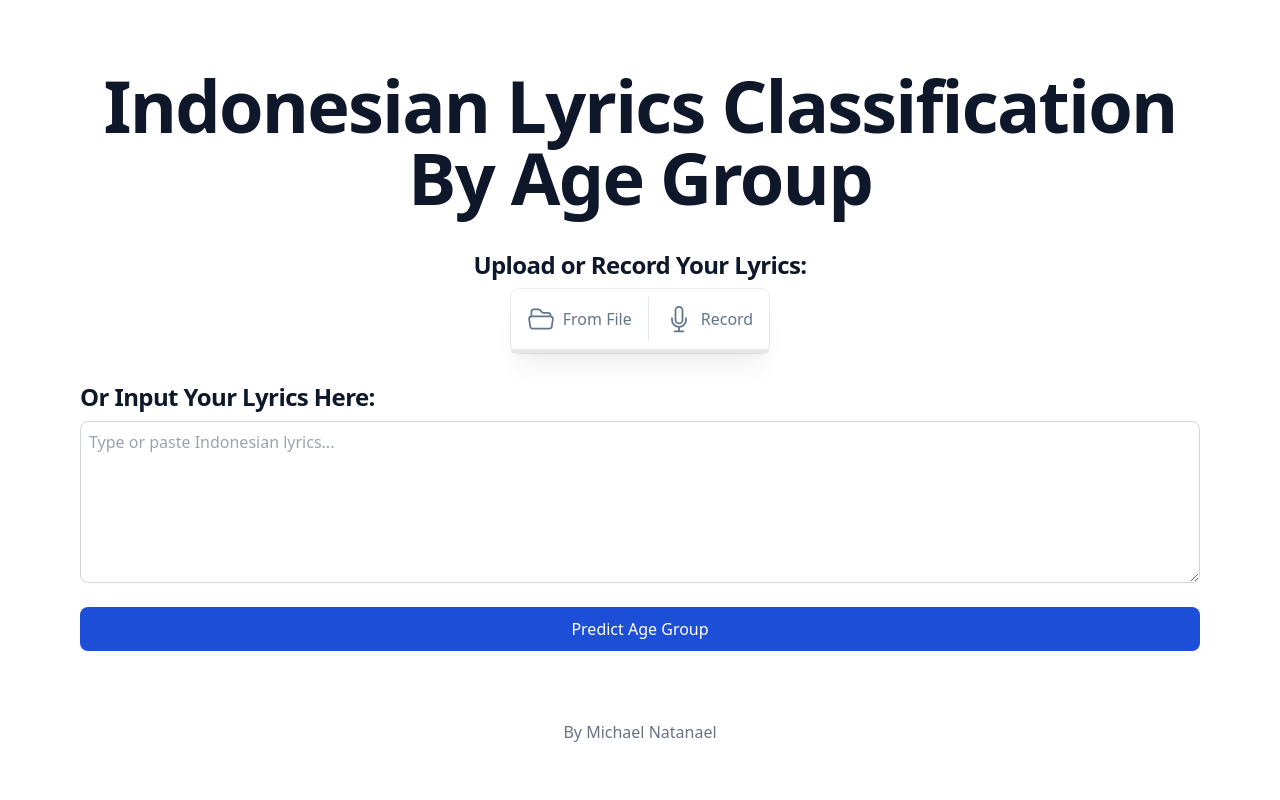
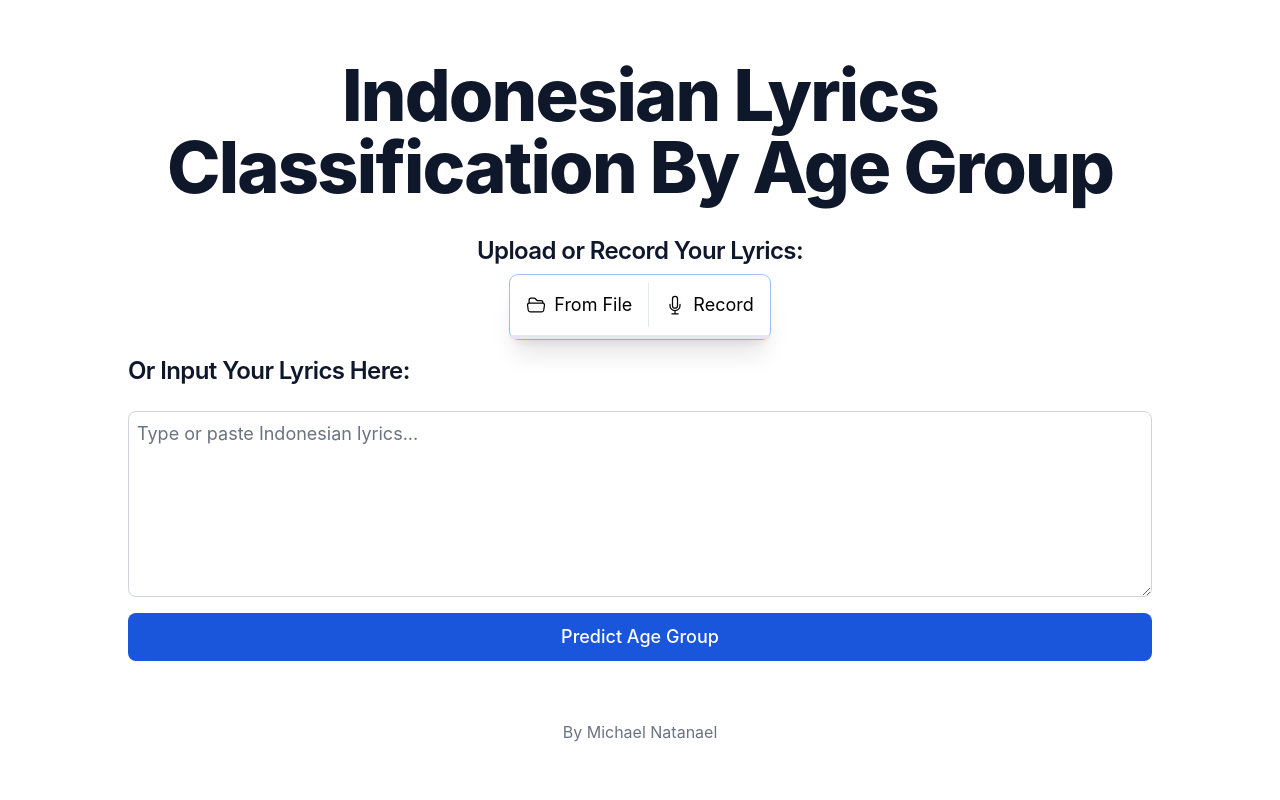
Before and after one commit to michael2002porto/flask_whisper, a Flask app: page / in a window 1280 px wide. Run offline with Flask 2, Linux system fonts and the light colour scheme; parts of the project's set-up code (start-up, migrations or seed data) failed here and were passed over; some libraries are stand-ins or nearby versions.

Commit message:
move custom CSS extracted into a separate file (main.css)

```diff
--- a/static/css/main.css
+++ b/static/css/main.css
@@ -1,36 +1,46 @@
-body, html {
-    margin: 0;
-    font-family: sans-serif;
-    background-color: lightblue;
+/* Custom Container Styles */
+.container {
+    max-width: 90vw;
+    margin-top: 3rem;
+    margin-bottom: 3rem;
 }
 
-.content {
-    margin: 0 auto;
-    width: 400px;
+@media (min-width: 1280px) {
+  .container {
+    max-width: 80vw;
+  }
 }
 
-table, td, th {
-    border: 1px solid #aaa;
+/* Audio Control Customization */
+audio::-webkit-media-controls-panel {
+    background-color: white;
 }
 
-table {
-    border-collapse: collapse;
-    width: 100%;
+/* Custom Animation */
+@keyframes spin {
+    to {
+        transform: rotate(360deg);
+    }
 }
 
-th {
-    height: 30px;
+.animate-spin {
+    animation: spin 1s linear infinite;
 }
 
-td {
-    text-align: center;
-    padding: 5px;
+/* Additional Custom Utilities */
+.min-h-screen {
+    min-height: 90vh;
 }
 
-.form {
-    margin-top: 20px;
+/* Responsive Text Sizes */
+@media (min-width: 640px) {
+    .sm\:text-2xl {
+        font-size: 1.5rem;
+        line-height: 2rem;
+    }
+
+    .sm\:text-7xl {
+        font-size: 4.5rem;
+        line-height: 1;
+    }
 }
-
-#content {
-    width: 70%;
-}
--- a/templates/base.html
+++ b/templates/base.html
@@ -1,14 +1,35 @@
 <!DOCTYPE html>
 <html lang="en">
+
 <head>
     <meta charset="UTF-8">
     <meta name="viewport" content="width=device-width, initial-scale=1.0">
     <meta http-equiv="X-UA-Compatible" content="ie=edge">
-    <link rel="stylesheet" href="{{ url_for('static', filename='css/tailwind.css') }}">
+    <script src="https://cdn.jsdelivr.net/npm/@tailwindcss/browser@4"></script>
+    <link href="https://cdn.jsdelivr.net/npm/flowbite@3.1.2/dist/flowbite.min.css" rel="stylesheet" />
+    <link rel="stylesheet" href="{{ url_for('static', filename='css/main.css') }}">
     {% block head %}{% endblock %}
 </head>
+
 <body>
+    <!-- <nav class="w-full bg-white shadow px-4 py-3 flex justify-between items-center fixed top-0 z-50">
+        <div class="flex flex-col font-bold text-blue-600">
+            <img src="/static/img/Logo PNJ.png" width="40px" alt="Politeknik Negeri Jakarta">
+        </div>
+        <div class="space-x-4">
+            <button type="button" class="text-white bg-blue-700 hover:bg-blue-800 focus:ring-4 focus:outline-none focus:ring-blue-300 font-medium rounded-lg text-sm px-4 py-2 text-center dark:bg-blue-600 dark:hover:bg-blue-700 dark:focus:ring-blue-800">Get started</button> -->
+    <!-- <a href="/" class="text-lg font-medium text-gray-600 hover:text-blue-600">Home</a>
+
+            <a href="/history" class="text-lg font-medium text-gray-600 hover:text-blue-600">History</a>
+            <a href="/logout" class="text-lg font-medium text-gray-600 hover:text-red-500">Logout</a>
+
+            <a href="/login" class="text-lg font-medium text-gray-600 hover:text-blue-600">Login</a> -->
+
+    <!-- </div>
+    </nav> -->
     {% block body %}{% endblock %}
+    <script src="https://cdn.jsdelivr.net/npm/flowbite@3.1.2/dist/flowbite.min.js"></script>
 </body>
+
 </html>
 {% block script %}{% endblock %}
--- a/templates/index.html
+++ b/templates/index.html
@@ -7,33 +7,33 @@
 {% block body %}
 <main class="flex flex-row justify-center items-center min-h-screen">
     <div class="container flex flex-col justify-center items-center">
-        <h1 class="mb-5 text-5xl font-extrabold tracking-tight text-slate-900 sm:text-7xl text-center">Indonesian Lyrics
+        <h1 class="mb-4 text-5xl font-extrabold tracking-tight text-slate-900 sm:text-7xl text-center">Indonesian Lyrics
             Classification By Age Group</h1>
         <h2 class="mt-4 mb-2 px-4 text-center text-1xl font-semibold tracking-tight text-slate-900 sm:text-2xl">
             Upload or Record Your Lyrics:</h2>
         <div
-            class="mb-3 flex flex-col justify-center items-center rounded-lg bg-white shadow-xl shadow-black/5 ring-1 ring-slate-700/10">
+            class="mb-2 flex flex-col justify-center items-center rounded-lg bg-white shadow-xl shadow-black/5 ring-1 ring-slate-700/10">
             <div class="flex flex-row space-x-2 py-2 w-full px-2">
-                <button id="uploadButton"
-                    class="flex items-center justify-center rounded-lg p-2 bg-blue text-slate-500 hover:text-indigo-600 hover:bg-indigo-50 transition-all duration-200">
-                    <div class="w-7 h-7"><svg xmlns="http://www.w3.org/2000/svg" fill="none" viewBox="0 0 24 24"
+                <button id="uploadButton" type="button"
+                    class="inline-flex items-center text-1xl sm:text-lg justify-center rounded-lg p-2 bg-blue text-slate-500 hover:text-indigo-600 hover:bg-indigo-50 transition-all duration-200">
+                    <svg class="w-5 h-5 mr-2" xmlns="http://www.w3.org/2000/svg" fill="none" viewBox="0 0 24 24"
                         stroke-width="1.5" stroke="currentColor">
                         <path stroke-linecap="round" stroke-linejoin="round"
                             d="M3.75 9.776c.112-.017.227-.026.344-.026h15.812c.117 0 .232.009.344.026m-16.5 0a2.25 2.25 0 00-1.883 2.542l.857 6a2.25 2.25 0 002.227 1.932H19.05a2.25 2.25 0 002.227-1.932l.857-6a2.25 2.25 0 00-1.883-2.542m-16.5 0V6A2.25 2.25 0 016 3.75h3.879a1.5 1.5 0 011.06.44l2.122 2.12a1.5 1.5 0 001.06.44H18A2.25 2.25 0 0120.25 9v.776">
                         </path>
-                        </svg></div>
-                    <div class="ml-2 break-text text-center text-md w-30">From File</div>
+                    </svg>
+                    From File
                 </button>
                 <div class="w-[1px] bg-slate-200"></div>
-                <button id="recordButton"
-                    class="flex items-center justify-center rounded-lg p-2 bg-blue text-slate-500 hover:text-indigo-600 hover:bg-indigo-50 transition-all duration-200">
-                    <div class="w-7 h-7"><svg xmlns="http://www.w3.org/2000/svg" fill="none" viewBox="0 0 24 24"
+                <button id="recordButton" type="button"
+                    class="inline-flex items-center text-1xl sm:text-lg justify-center rounded-lg p-2 bg-blue text-slate-500 hover:text-indigo-600 hover:bg-indigo-50 transition-all duration-200">
+                    <svg class="w-5 h-5 mr-2" xmlns="http://www.w3.org/2000/svg" fill="none" viewBox="0 0 24 24"
                         stroke-width="1.5" stroke="currentColor">
                         <path stroke-linecap="round" stroke-linejoin="round"
                             d="M12 18.75a6 6 0 006-6v-1.5m-6 7.5a6 6 0 01-6-6v-1.5m6 7.5v3.75m-3.75 0h7.5M12 15.75a3 3 0 01-3-3V4.5a3 3 0 116 0v8.25a3 3 0 01-3 3z">
                         </path>
-                        </svg></div>
-                    <div id="recordText" class="ml-2 break-text text-center text-md w-30">Record</div>
+                    </svg>
+                    <span id="recordText">Record</span>
                 </button>
             </div>
             <div class="w-full bg-gray-200 rounded-full h-1 dark:bg-gray-700">
@@ -42,7 +42,7 @@
         </div>
 
         <!-- Hidden playback and transcribe sections -->
-        <div id="playback" class="mb-3 flex relative z-10 p-4 w-full hidden">
+        <div id="playback" class="mb-2 flex relative z-10 p-4 w-full hidden">
             <audio id="audioPlayer" controls
                 class="w-full h-14 rounded-lg bg-white shadow-xl shadow-black/5 ring-1 ring-slate-700/10">
                 <source id="audioSource" type="audio/mpeg" src="">
@@ -52,28 +52,27 @@
             <form action="/transcribe" method="POST" enctype="multipart/form-data">
                 <input type="file" name="file" id="fileInput" accept=".mp3" class="hidden">
                 <button type="button" onclick="showInputText()"
-                    class="text-white bg-red-500 hover:bg-red-600 font-medium rounded-lg text-2xl px-5 py-2.5 text-center">
+                    class="text-white bg-red-500 hover:bg-red-600 font-medium rounded-lg text-1xl sm:text-lg px-5 py-2.5 text-center">
                     Cancel
                 </button>
                 <button type="submit"
-                    class="text-white bg-blue-700 hover:bg-blue-800 font-medium rounded-lg text-2xl px-5 py-2.5 text-center">
+                    class="text-white bg-blue-700 hover:bg-blue-800 font-medium rounded-lg text-1xl sm:text-lg px-5 py-2.5 text-center">
                     Predict Age Group
                 </button>
             </form>
         </div>
 
         <!-- Text Input for Manual Lyrics Prediction -->
-        <div class="mt-4 w-full mt-8" id="input-text">
+        <div class="mt-2 w-full" id="input-text">
             <form action="/predict-text" method="POST" class="flex flex-col space-y-4">
                 <label for="lyricsInput"
                     class="mb-2 text-1xl font-semibold tracking-tight text-slate-900 sm:text-2xl">Or Input Your Lyrics
                     Here:</label>
                 <textarea name="lyrics" id="lyricsInput" rows="6" required
-                    class="w-full rounded-lg border border-gray-300 px-2 py-2 text-2xl focus:outline-none focus:ring-2 focus:ring-blue-500"
+                    class="w-full rounded-lg border border-gray-300 px-2 py-2 text-1xl sm:text-lg focus:outline-none focus:ring-2 focus:ring-blue-500"
                     placeholder="Type or paste Indonesian lyrics..."></textarea>
-                <br>
                 <button type="submit"
-                    class="text-white bg-blue-700 hover:bg-blue-800 font-medium rounded-lg text-2xl px-5 py-2.5 text-center">
+                    class="text-white bg-blue-700 hover:bg-blue-800 font-medium rounded-lg text-1xl sm:text-lg px-5 py-2.5 text-center">
                     Predict Age Group
                 </button>
             </form>
@@ -81,7 +80,7 @@
     </div>
 </main>
 <footer class="flex flex-row justify-center items-center">
-    <div class="mb-5 text-gray-500">By Michael Natanael</div>
+    <div class="mb-3 text-gray-500">By Michael Natanael</div>
 </footer>
 {% endblock %}
 
@@ -123,7 +122,7 @@
             }
             submitBtn.disabled = true;
             submitBtn.innerHTML = `
-                <svg aria-hidden="true" role="status" class="inline w-4 h-4 me-3 text-white animate-spin" viewBox="0 0 100 101" fill="none" xmlns="http://www.w3.org/2000/svg">
+                <svg aria-hidden="true" role="status" class="inline w-5 h-5 me-1 text-white animate-spin" viewBox="0 0 100 101" fill="none" xmlns="http://www.w3.org/2000/svg">
                     <path d="M100 50.5908C100 78.2051 77.6142 100.591 50 100.591C22.3858 100.591 0 78.2051 0 50.5908C0 22.9766 22.3858 0.59082 50 0.59082C77.6142 0.59082 100 22.9766 100 50.5908ZM9.08144 50.5908C9.08144 73.1895 27.4013 91.5094 50 91.5094C72.5987 91.5094 90.9186 73.1895 90.9186 50.5908C90.9186 27.9921 72.5987 9.67226 50 9.67226C27.4013 9.67226 9.08144 27.9921 9.08144 50.5908Z"
                         fill="#E5E7EB" />
                     <path d="M93.9676 39.0409C96.393 38.4038 97.8624 35.9116 97.0079 33.5539C95.2932 28.8227 92.871 24.3692 89.8167 20.348C85.8452 15.1192 80.8826 10.7238 75.2124 7.41289C69.5422 4.10194 63.2754 1.94025 56.7698 1.05124C51.7666 0.367541 46.6976 0.446843 41.7345 1.27873C39.2613 1.69328 37.813 4.19778 38.4501 6.62326C39.0873 9.04874 41.5694 10.4717 44.0505 10.1071C47.8511 9.54855 51.7191 9.52689 55.5402 10.0491C60.8642 10.7766 65.9928 12.5457 70.6331 15.2552C75.2735 17.9648 79.3347 21.5619 82.5849 25.841C84.9175 28.9121 86.7997 32.2913 88.1811 35.8758C89.083 38.2158 91.5421 39.6781 93.9676 39.0409Z"
```
Also changed, not shown: templates/transcribe.html (+13 -13 lines), static/css/tailwind.css (deleted), static/img/Logo Kemendikbud.png (added), static/img/Logo PNJ.png (added). Lines whose indentation alone changed are shown as unchanged.
